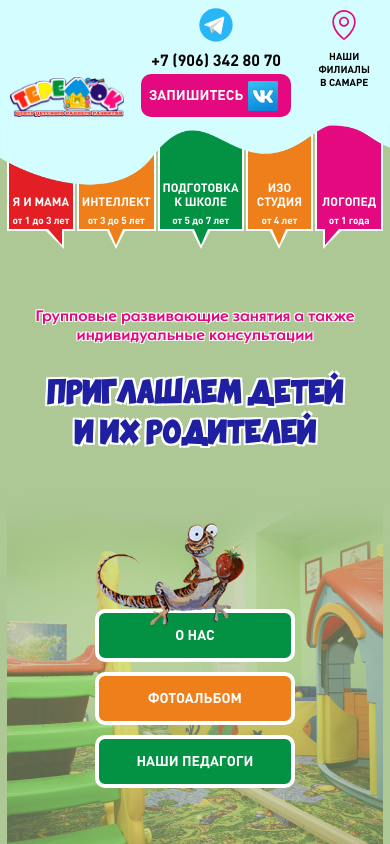
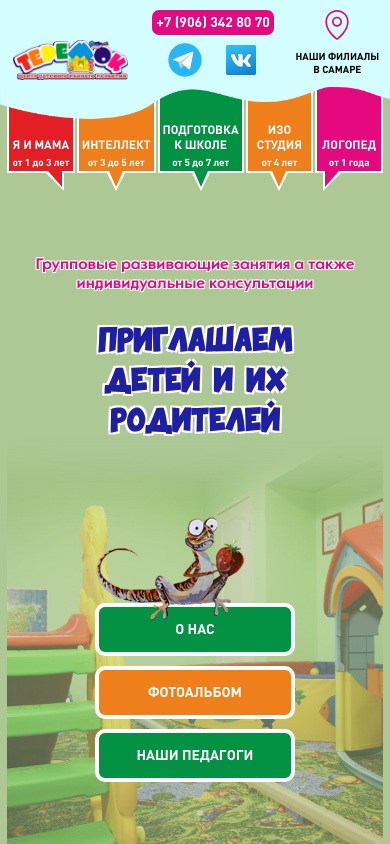
Before and after one commit to IlyaSeregin25/delete, a React (Vite) app: page / in a window 390 px wide. Built offline with nearby package versions, Linux system fonts and the light colour scheme.

Commit message:
add styles

```diff
--- a/src/components/pages/AboutUsPage/ui/style.module.css
+++ b/src/components/pages/AboutUsPage/ui/style.module.css
@@ -9,24 +9,24 @@
   font-size: var(--fontSizeTitle);
   font-weight: 500;
   text-align: center;
-  margin-bottom: 3rem;
+  margin-bottom: 2rem;
   margin-inline: 20%;
 }
 .about_us__image {
   width: 100%;
-  height: 28.571rem;
 }
 .about_us__image img {
   display: block;
   width: 100%;
-  height: 100%;
+  height: auto;
+  max-height: 28.571rem;
   object-fit: contain;
 }
 .about_us__info {
   display: flex;
   flex-direction: column;
   gap: 1rem;
-  margin-top: 2rem;
+  margin-top: 1rem;
   margin-bottom: 2rem;
   font-family: 'Roboto';
   font-family: 'Montserrat';
@@ -42,6 +42,9 @@
 .about_us__info p:first-child {
   text-align: center;
   text-indent: 0;
+}
+.about_us__info_br {
+  display: inline;
 }
 .about_us__programms {
 }
@@ -63,4 +66,7 @@
 }
 
 @media (max-width: 767.98px) {
+  .about_us__info_br:nth-child(2) {
+    display: block;
+  }
 }
--- a/src/components/pages/MainPage/ui/style.module.css
+++ b/src/components/pages/MainPage/ui/style.module.css
@@ -65,6 +65,7 @@
     -0.143rem 0.143rem 0 #fff,
     0.143rem 0.143rem 0 #fff;
   text-transform: uppercase;
+  word-spacing: 0.5rem;
 }
 .main_banner__content_subtitle {
   padding-inline: 5%;
--- a/src/components/pages/ServicePage/ui/style.module.css
+++ b/src/components/pages/ServicePage/ui/style.module.css
@@ -1,3 +1,18 @@
+.black {
+  color: black;
+}
+.red {
+  color: var(--red);
+}
+.orange {
+  color: var(--orange);
+}
+.green {
+  color: var(--green);
+}
+.magenta {
+  color: var(--magenta);
+}
 .service_page {
   background-color: var(--milk);
   padding-block: var(--paddingBlock);
--- a/src/components/ui/Header/ui/Header.jsx
+++ b/src/components/ui/Header/ui/Header.jsx
@@ -22,19 +22,26 @@ const Header = () => {
             <img src={LOGO} alt="true" width={300} height={100} />
           </Link>
           <div className={styles.header_top_line__contacts}>
+            <Phones wide={true} icon={false} />
+            <div className={styles.header_top_line__icons}>
+              <span>Запишитесь</span>
               <Link
                 to={DATA_FOR_COMMUNICATION.socials.telegram.path}
                 className={styles.header_top_line__contacts_icon}
-              title={'Открыть телеграмм'}
-              aria-label={'Открыть телеграмм'}
+                title="Телеграмм"
+                aria-label="Открыть телеграмм"
               >
                 <TELEGRAM width={40} height={40} />
               </Link>
-            <Phones wide={'wide'} icon={false} />
-            <Button to={DATA_FOR_COMMUNICATION?.socials.vk?.path} title={'Запишитесь через ВК'} target={'_blank'}>
-              Запишитесь
+              <Link
+                to={DATA_FOR_COMMUNICATION.socials.vk.path}
+                className={styles.header_top_line__contacts_icon}
+                title="Вконтакте"
+                aria-label="Открыть вконтакте"
+              >
                 <VK width={40} height={40} />
-            </Button>
+              </Link>
+            </div>
           </div>
           <Link to={PATHS.contacts} className={styles.header_top_line__adresses} title="Наши адреса">
             <svg width="40" height="40" viewBox="0 0 48 48" fill="none" xmlns="http://www.w3.org/2000/svg">
--- a/src/components/ui/Header/ui/style.module.css
+++ b/src/components/ui/Header/ui/style.module.css
@@ -43,6 +43,7 @@
   align-items: center;
   justify-content: center;
   gap: 0.357rem;
+  margin-top: 5px;
 }
 .header_top_line__contacts_icon {
   display: flex; /* fix bags height 3px */
@@ -55,6 +56,16 @@
 .header_top_line__contacts_icon:focus svg {
   transform: scale(1.2);
   transition: all var(--transitionDuration);
+}
+.header_top_line__icons {
+  width: 100%;
+  display: flex;
+  align-items: center;
+  justify-content: space-around;
+  gap: 0.2rem;
+}
+.header_top_line__icons span {
+  font-size: 1.4286rem;
 }
 .header_top_line__adresses {
   height: 100%;
@@ -108,7 +119,6 @@
   background-color: transparent;
 }
 .header__bottom_inner {
-  /* background-color: var(--pea); */
 }
 .header__menu {
 }
@@ -122,6 +132,7 @@
   position: relative;
   background-color: var(--orange);
   border: var(--border);
+  cursor: pointer;
   transition: all var(--transitionDuration);
 }
 .menu__item::after {
@@ -189,20 +200,20 @@
 .menu__item:hover,
 .menu__item:active,
 .menu__item:focus {
-  border-color: var(--magenta);
+  border-color: var(--dark_magenta);
   transition: all var(--transitionDuration);
 }
 .menu__item:hover::after,
 .menu__item:active::after,
 .menu__item:focus::after {
-  border-top-color: var(--magenta);
+  border-top-color: var(--dark_magenta);
   transition: all var(--transitionDuration);
 }
 .menu__item:has(.menu__item_active) {
-  border-color: var(--magenta);
+  border-color: var(--dark_magenta);
 }
 .menu__item:has(.menu__item_active)::after {
-  border-top-color: var(--magenta);
+  border-top-color: var(--dark_magenta);
   transition: all var(--transitionDuration);
 }
 
@@ -235,6 +246,12 @@
 }
 
 @media (max-width: 1200.98px) {
+  .header__bottom_image {
+    height: 4.643rem;
+  }
+  .card {
+    padding-top: 4rem;
+  }
   .card__title {
     font-size: 1.286rem;
   }
@@ -244,14 +261,17 @@
     width: 14.29rem;
     height: 4.2857rem;
   }
+  .header_top_line__icons span {
+    font-size: 1.143rem;
+  }
   .header_top_line__adresses {
     font-size: 1.143rem;
   }
   .header__bottom_image {
-    height: 4.643rem;
+    height: 3.643rem;
   }
   .card {
-    padding: 4rem 0.5rem 0.5rem 0.5rem;
+    padding: 3rem 0.5rem 0.5rem 0.5rem;
   }
   .card__title {
     font-size: 1.143rem;
@@ -262,8 +282,17 @@
     width: 10.714rem;
     height: 3.5714rem;
   }
+  .header_top_line__icons span {
+    display: none;
+  }
+  .header_top_line__icons {
+    justify-content: space-evenly;
+  }
   .header_top_line__adresses {
     font-size: 1rem;
+  }
+  .header__bottom_image {
+    height: 3rem;
   }
   .menu__list {
     gap: 0.143rem;
@@ -282,7 +311,7 @@
     border-width: 20px 20px 0 0;
   }
   .card {
-    padding: 4rem 0.214rem 0.214rem 0.214rem;
+    padding: 2.5rem 0.214rem 0.214rem 0.214rem;
   }
   .card__title {
     font-size: 0.857rem;
@@ -292,14 +321,16 @@
     font-size: 0.7143rem;
   }
 }
-/* @media (max-width: 480.98px) {
-} */
-@media (max-width: 420.98px) {
+
+@media (max-width: 480.98px) {
   .header_top_line__inner {
     gap: 1rem;
   }
   .header_top_line__adresses {
     font-size: 0.7143rem;
+  }
+  .header__bottom_image {
+    height: 2.5rem;
   }
 }
 @media (max-width: 400.98px) {
--- a/src/components/ui/Phones/ui/Phones.jsx
+++ b/src/components/ui/Phones/ui/Phones.jsx
@@ -4,7 +4,7 @@ import styles from './style.module.css';
 
 const Phones = ({ className, wide, icon = true }) => {
   let cl = className === 'column' && styles.column;
-  cl = wide === 'wide' ? `${styles.wide} + ${cl}` : cl;
+  cl = wide ? `${styles.wide} + ${cl}` : cl;
   return (
     <>
       {DATA_FOR_COMMUNICATION?.telephones?.length && (
@@ -21,7 +21,12 @@ const Phones = ({ className, wide, icon = true }) => {
                     <TELEGRAM width={40} height={40} />
                   </a>
                 )}
-                <a href={`tel:${people.phone}`} target="_blank">
+                <a
+                  href={`tel:${people.phone}`}
+                  target="_blank"
+                  title="Позвонить"
+                  aria-label={`Позвонить по номеру ${people.phone}`}
+                >
                   {people.display}
                 </a>
               </li>
--- a/src/components/ui/Phones/ui/style.module.css
+++ b/src/components/ui/Phones/ui/style.module.css
@@ -14,18 +14,22 @@
   font-weight: 500;
 }
 .telephones.wide li {
-  color: black;
+  color: white;
   font-size: 1.715rem;
   font-weight: 500;
+  background-color: var(--magenta);
+  border-radius: 0.5rem;
+  white-space: nowrap;
 }
 .telephones * a {
+  padding: 0.3rem;
   text-decoration: none;
   transition: all var(--transitionDuration);
 }
 .telephones * a:hover,
 .telephones * a:active,
 .telephones * a:focus {
-  color: var(--magenta);
+  color: black;
   transition: all var(--transitionDuration);
 }
 .telephones li * svg {
@@ -52,7 +56,7 @@
 }
 @media (max-width: 600.98px) {
   .telephones.wide li {
-    font-size: 1.143rem;
+    font-size: 1rem;
   }
 }
 @media (max-width: 480.98px) {
--- a/src/constants.js
+++ b/src/constants.js
@@ -203,6 +203,7 @@ export const SERVICES_LIST = [
     priceSinglePayment: 'разовое занятие от 800',
     priceAbonement: 'абонемент от 4000',
     url: '/i-and-mom',
+    color: 'red',
     page: {
       description: [
         'Для малышей от 1 года до  3 лет весёлые и непринужденные занятия по системе «Я и мама» направлены на развитие внимания, координации движений, концентрации на различных предметах, развитие общей и мелкой моторики, памяти, речи. Знакомство с цветом, формой, размером, сказкотерапия, ну и конечно, творческая деятельность.',
@@ -253,6 +254,7 @@ export const SERVICES_LIST = [
     priceSinglePayment: 'разовое занятие от 800',
     priceAbonement: 'абонемент от 4000',
     url: '/intelligence',
+    color: 'orange',
     page: {
       description: [
         'В возрасте от 3 до 5 лет дети все больше погружаются в увлекательный мир чисел и логики, играя, осваивают чтение, продолжают развивать свою речь и накапливают словарный багаж.',
@@ -312,6 +314,7 @@ export const SERVICES_LIST = [
     priceSinglePayment: 'разовое занятие от 800',
     priceAbonement: 'абонемент от 4000',
     url: '/preschooler',
+    color: 'green',
     page: {
       description: [
         'Под "готовностью к школе" мы понимаем не отдельные знания и умения,а определенную целостную СИСТЕМУ этих знаний и умений.',
@@ -371,6 +374,7 @@ export const SERVICES_LIST = [
     priceSinglePayment: 'разовое занятие от 500',
     priceAbonement: 'абонемент от 2000',
     url: '/visual-arts',
+    color: 'orange',
     page: {
       description: [
         'Изобразительная деятельность заключает в себе большие возможности всестороннего развития ребенка. Однако эти возможности могут быть реализованы лишь тогда, когда дети чувствуют радость  и  удовлетворение от созданного ими, если у них процесс творчества вызовет хорошее настроение.',
@@ -388,6 +392,7 @@ export const SERVICES_LIST = [
     mainImage: LOGOPEDIST,
     price: '(40мин) от 1000',
     url: '/logopedist',
+    color: 'magenta',
     page: {
       description: [
         'Чистая и грамотная речь присуща от рождения далеко не всем людям. В нашем центре логопеды уверенны, что в раннем возрасте можно не только устранить многие речевые дефекты, но и предотвратить их появление, если прийти к нам на занятия.',
```
Also changed, not shown: src/components/pages/AboutUsPage/ui/AboutUsPage.jsx (+9 -6 lines), src/components/pages/ServicePage/ui/ServicePage.jsx (+10 -3 lines), src/assets/our_team/founders.jpg, src/assets/our_team/founders_2.jpg (deleted). Lines whose indentation alone changed are shown as unchanged.
